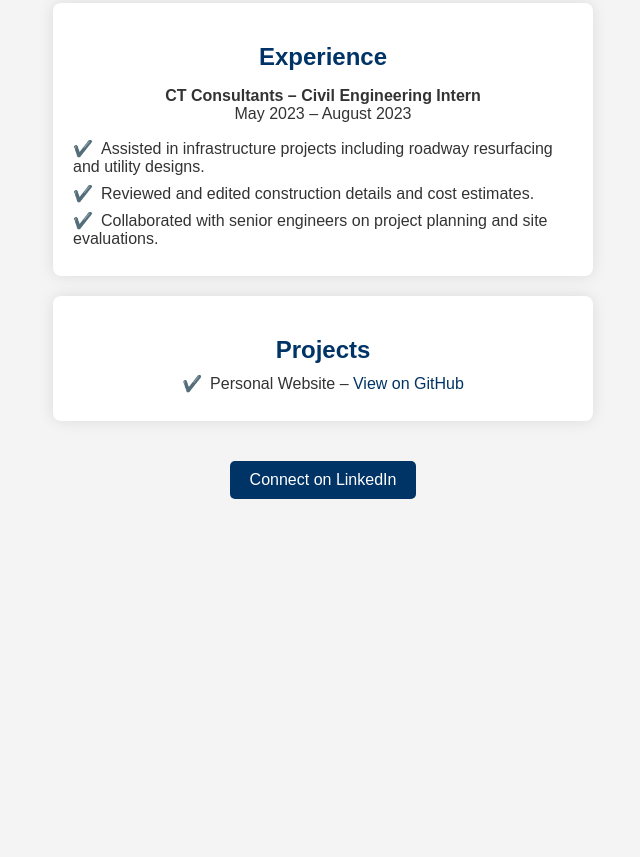
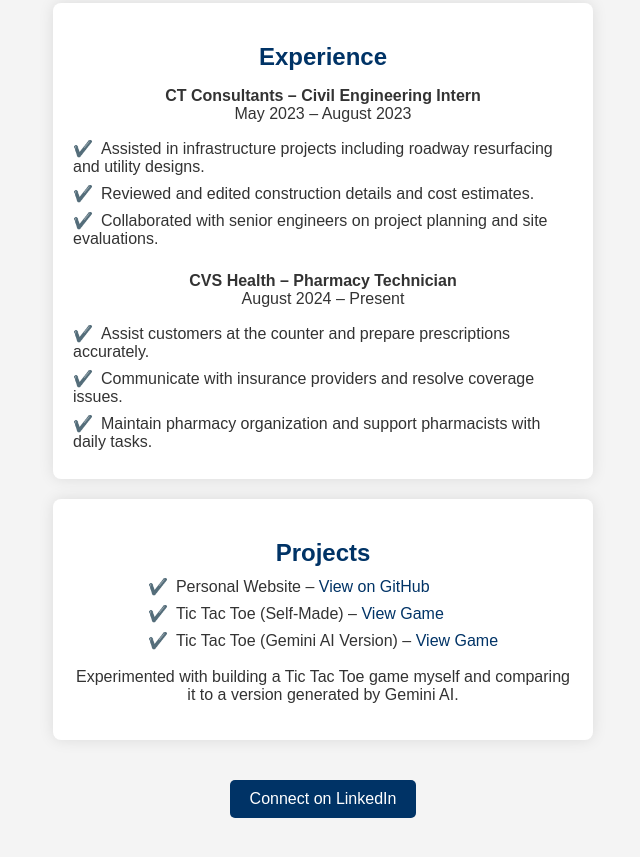
Before and after one commit to SamiS07/SamiS07.github.io, a plain HTML site: page index.html in a window 1280 px wide. Shown: the part 623-1480 px from the top of the page, without its empty margins (317-957 px from the left). Before the commit the page ends 1172 px from the top, so only its background shows below. Drawn offline with Linux system fonts and the light colour scheme.

Commit message:
Update index.html

```diff
--- a/index.html
+++ b/index.html
@@ -6,8 +6,8 @@
     <style>
         body {
             font-family: Arial, sans-serif;
-            background-color: #f4f4f4; /* Light gray background */
-            color: #333333; /* Dark gray text */
+            background-color: #f4f4f4;
+            color: #333333;
             text-align: center;
             padding: 50px;
             margin: 0;
@@ -15,14 +15,14 @@
         h1 {
             font-size: 3.5em;
             margin-bottom: 10px;
-            color: #003366; /* Professional Deep Blue for Name */
+            color: #003366;
         }
         .contact-info {
             margin-bottom: 30px;
             font-size: 1.2em;
         }
         .contact-info a {
-            color: #003366; /* Professional Deep Blue for Email */
+            color: #003366;
             text-decoration: underline;
         }
         .info-section {
@@ -36,7 +36,7 @@
             box-shadow: 0 0 15px rgba(0,0,0,0.1);
         }
         h2 {
-            color: #003366; /* Professional Deep Blue for Section Titles */
+            color: #003366;
             margin-bottom: 10px;
         }
         ul {
@@ -51,11 +51,11 @@
         }
         li::before {
             content: "✔️";
-            color: #CC5500; /* Burnt Orange Checkmarks */
+            color: #CC5500;
             margin-right: 8px;
         }
         a {
-            color: #003366; /* Professional Blue for Links */
+            color: #003366;
             text-decoration: none;
         }
         a:hover {
@@ -65,7 +65,7 @@
             display: inline-block;
             padding: 10px 20px;
             margin-top: 20px;
-            background-color: #003366; /* Deep Blue Button */
+            background-color: #003366;
             color: #fff;
             text-decoration: none;
             border-radius: 5px;
@@ -109,13 +109,23 @@
             <li>Reviewed and edited construction details and cost estimates.</li>
             <li>Collaborated with senior engineers on project planning and site evaluations.</li>
         </ul>
+        <p><strong>CVS Health – Pharmacy Technician</strong><br>
+        August 2024 – Present</p>
+        <ul>
+            <li>Assist customers at the counter and prepare prescriptions accurately.</li>
+            <li>Communicate with insurance providers and resolve coverage issues.</li>
+            <li>Maintain pharmacy organization and support pharmacists with daily tasks.</li>
+        </ul>
     </div>
 
     <div class="info-section">
         <h2>Projects</h2>
         <ul>
             <li>Personal Website – <a href="https://github.com/SamiS07/SamiS07.github.io" target="_blank">View on GitHub</a></li>
+            <li>Tic Tac Toe (Self-Made) – <a href="https://github.com/SamiS07/SamiS07.github.io/blob/main/ttt_sami.html" target="_blank">View Game</a></li>
+            <li>Tic Tac Toe (Gemini AI Version) – <a href="https://github.com/SamiS07/SamiS07.github.io/blob/main/ttt_gemini.html" target="_blank">View Game</a></li>
         </ul>
+        <p style="margin-top: 10px;">Experimented with building a Tic Tac Toe game myself and comparing it to a version generated by Gemini AI.</p>
     </div>
 
     <a href="https://www.linkedin.com/in/sami-seyhan-96b397330/?trk=opento_nprofile_pfbanner" target="_blank" class="link-button">Connect on LinkedIn</a>
```
